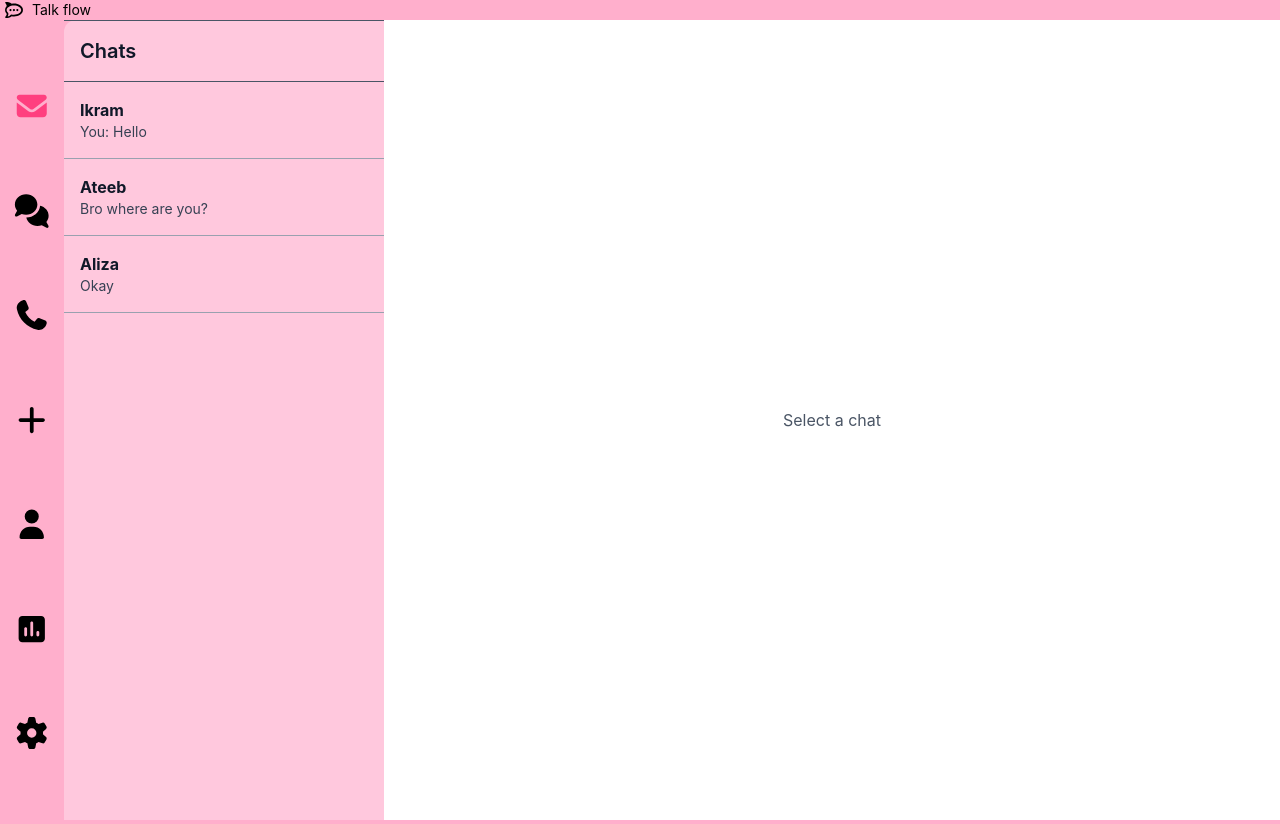
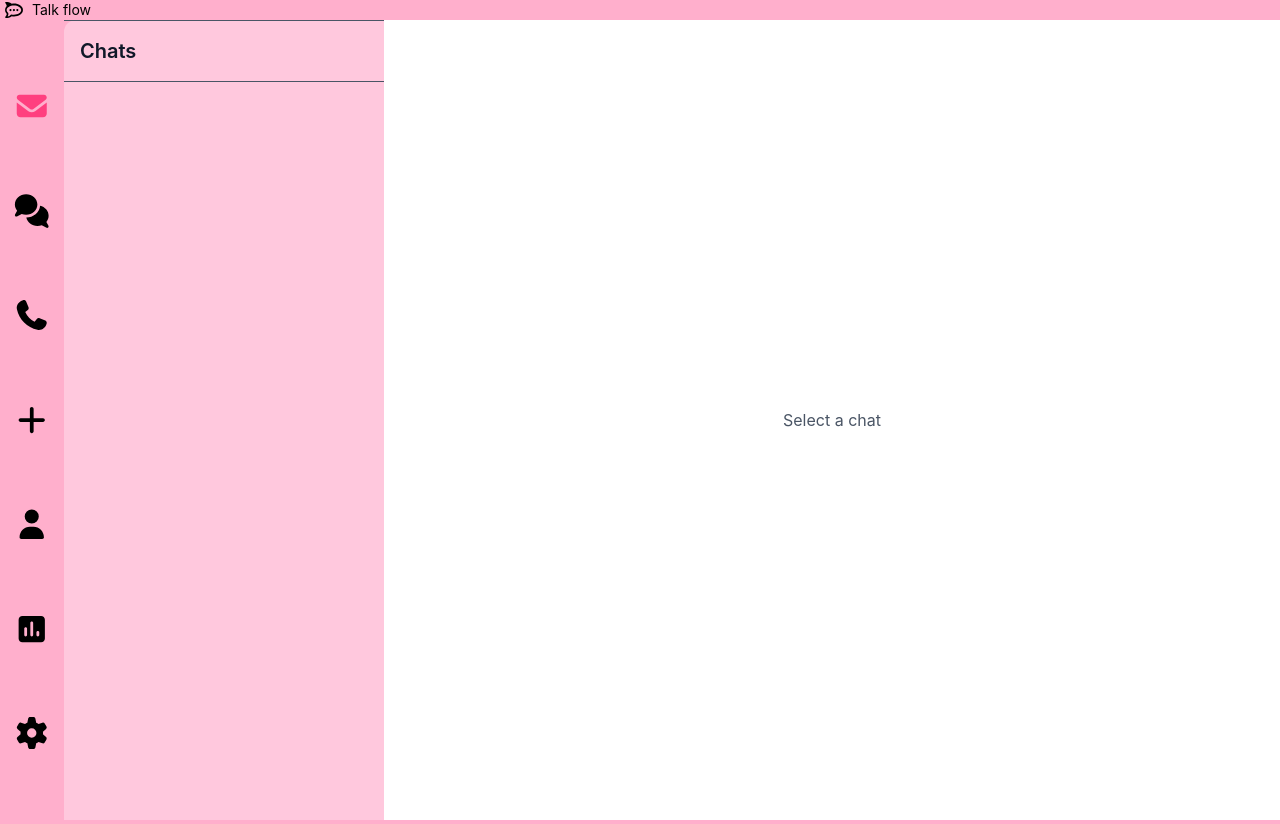
Before and after one commit to Syedikram12345/Talk-Flow, a React (Vite) app in the folder chat-client/: page / in a window 1280 px wide. Built offline with nearby package versions, Linux system fonts and the light colour scheme.

Commit message:
saved chats in the local storage till i get a proper backend and added the delete chat feature

```diff
--- a/chat-client/src/App.jsx
+++ b/chat-client/src/App.jsx
@@ -1,20 +1,33 @@
+import { useEffect } from "react";
 import React, { useState } from "react";
 import Header from "./components/Header";
 import Modes from "./components/Modes";
 import { Outlet } from "react-router-dom";
 
 function App() {
-  const [chatList, setChatList] = useState([
-    { name: "Ikram", lastMsg: "You: Hello ", uniqueId: 100 },
-    { name: "Ateeb", lastMsg: "Bro where are you?", uniqueId: 101 },
-    { name: "Aliza", lastMsg: "Okay ", uniqueId: 102 },
-  ]);
+  const [chatList, setChatList] = useState(() => {
+    const saved = localStorage.getItem("chatList");
+    return saved ? JSON.parse(saved) : [];
+  });
+
+  useEffect(() => {
+    localStorage.setItem("chatList", JSON.stringify(chatList));
+  }, [chatList]);
 
   function addChat(chat) {
     if (chat.name === "" || chat.uniqueId === "") {
       return;
     }
     setChatList((prev) => [...prev, chat]);
+  }
+
+  function deleteChat(uniqueId) {
+    console.log("deleted");
+    setChatList((prev) => {
+      return prev.filter((chat) => {
+        return chat.uniqueId !== uniqueId;
+      });
+    });
   }
 
   return (
@@ -24,7 +37,7 @@ function App() {
         <Modes />
 
         <div className="flex-1">
-          <Outlet context={{ chatList, addChat }} />
+          <Outlet context={{ chatList, addChat, deleteChat }} />
         </div>
       </div>
     </div>
--- a/chat-client/src/components/Chats.jsx
+++ b/chat-client/src/components/Chats.jsx
@@ -4,7 +4,7 @@ import { useOutletContext } from "react-router-dom";
 function Chats() {
   const [selected, setSelected] = useState(null);
   const [currentChat, setCurrentChat] = useState(null);
-  const { chatList } = useOutletContext();
+  const { chatList, deleteChat } = useOutletContext();
 
   return (
     <div
@@ -34,9 +34,23 @@ function Chats() {
       {selected !== null ? (
         <div className="min-w-[70vw]">
           <div className="h-screen w-full bg-white flex flex-col">
-            <div className="p-4 border-b border-gray-300 bg-white sticky top-0 z-10">
-              <h2 className="font-semibold text-lg">{currentChat}</h2>
-              <p className="text-xs text-gray-500">Online</p>
+            <div className="p-4 border-b border-gray-300 bg-white sticky top-0 z-10 flex justify-between">
+              <div>
+                <h2 className="font-semibold text-lg">{currentChat}</h2>
+                <p className="text-xs text-gray-500">Online</p>
+              </div>
+              <div>
+                <button
+                  onClick={() => {
+                    deleteChat(chatList[selected].uniqueId);
+                    setSelected(null);
+                    setCurrentChat(null);
+                  }}
+                  className="bg-red-400 text-white py-2 px-1 rounded-2xl"
+                >
+                  Delete
+                </button>
+              </div>
             </div>
 
             <div className="flex-1 overflow-y-auto p-4 space-y-3 bg-gray-50">
```
